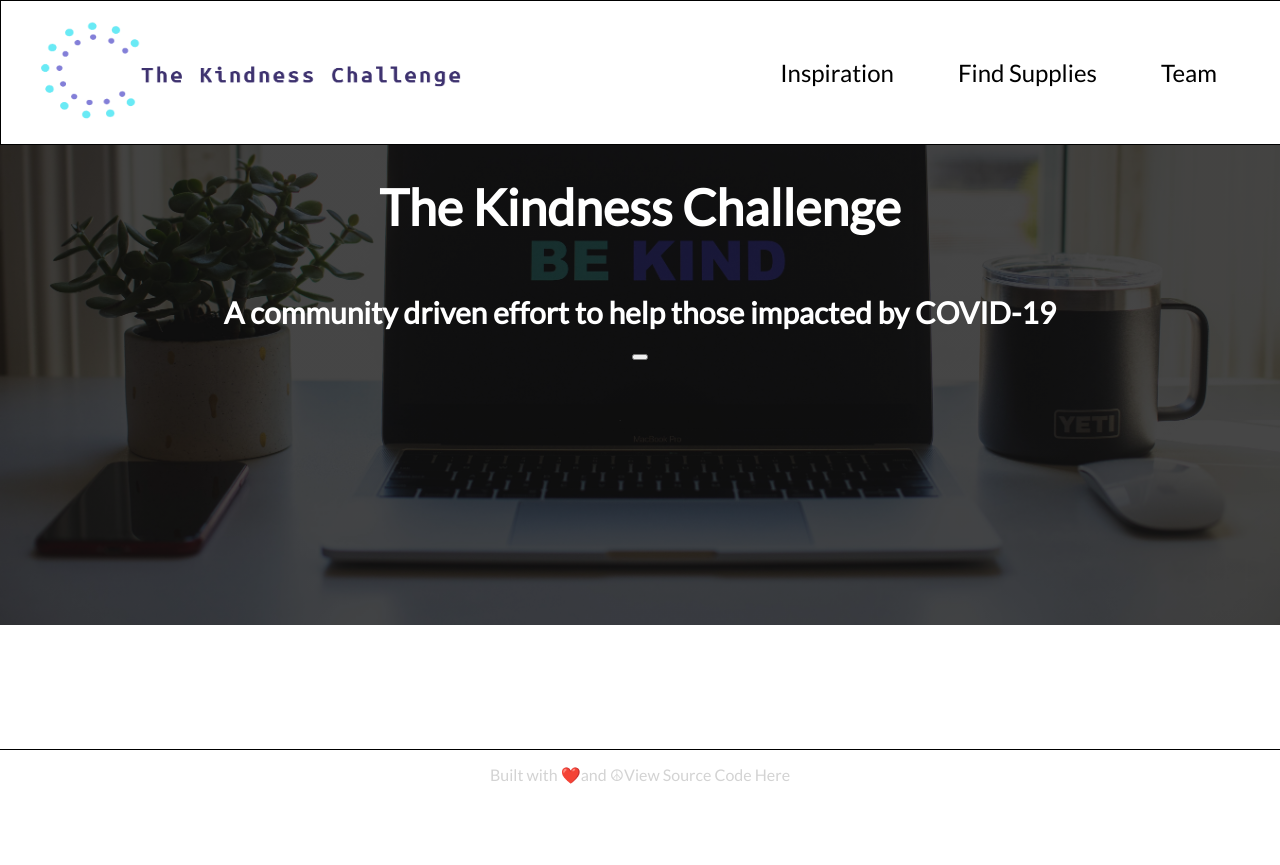
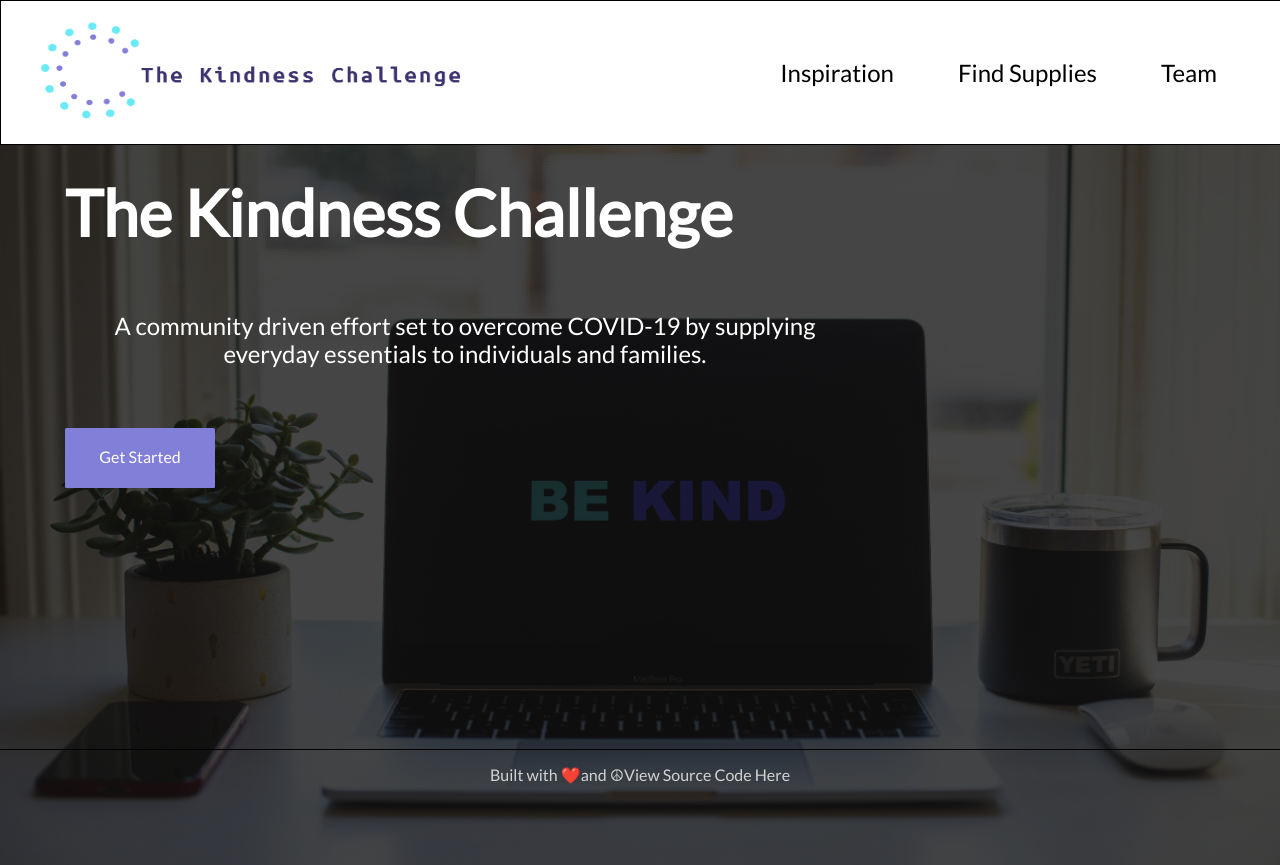
Before and after one commit to daniellimhong/kindness-challenge, a React (Create React App) app: page / in a window 1280 px wide. Before the commit the page ends 800 px from the top, so only its background shows below. Built offline with nearby package versions, Linux system fonts and the light colour scheme; what google-maps-react would draw is missing.

Commit message:
landing page done

```diff
--- a/src/Components/Resources/Layout.js
+++ b/src/Components/Resources/Layout.js
@@ -12,7 +12,6 @@ const containerStyle = {
 
 const GoogleMap = props => {
   const { google } = props;
-
   return (
     <Map
       google={google}
--- a/src/Routes/LandingPage.js
+++ b/src/Routes/LandingPage.js
@@ -2,30 +2,53 @@ import React from "react";
 import NavBar from "../Components/Reusable/NavBar";
 import Footer from "../Components/Reusable/Footer";
 import background from "../assets/landing-bg.jpg";
+import { Link } from "react-router-dom";
 import styled from "styled-components";
 
 const HeaderContainer = styled.div`
   width: 100%;
-  height: 60vh;
+  height: 90vh;
   background-image: linear-gradient(rgba(0, 0, 0, 0.705), rgba(0, 0, 0, 0.705)),
     url(${background});
   background-size: cover;
   background-repeat: no-repeat;
   background-position: center bottom;
   .title-container {
+    height: 300px;
+    width: 800px;
     display: flex;
-    align-items: center;
+    align-items: start;
     justify-content: center;
     flex-direction: column;
     color: white;
+    word-wrap: break-word;
+    padding: 15px;
+    margin-left: 50px;
   }
   h1 {
-    font-size: 50px;
     font-family: Lato;
+    font-size: 4rem;
+    font-weight: 800;
   }
   h2 {
     font-family: Lato;
-    font-size: 30px;
+    font-size: 1.5rem;
+    font-weight: 400;
+  }
+  .gsbutton {
+    height: 60px;
+    width: 150px;
+    margin-top: 40px;
+    padding: 20px;
+    background-color: #827fd9;
+    color: white;
+    border: none;
+    border-radius: 1.5px;
+    &:hover {
+      cursor: pointer;
+      color: #69e9f5;
+      transition: ease 0.8s;
+    }
   }
 `;
 
@@ -36,8 +59,15 @@ const LandingPage = () => {
       <HeaderContainer>
         <div className="title-container">
           <h1>The Kindness Challenge</h1>
-          <h2>A community driven effort to help those impacted by COVID-19</h2>
-          <button></button>
+          <h2>
+            A community driven effort set to overcome COVID-19 by supplying
+            everyday essentials to individuals and families.
+          </h2>
+          <Link to="/resources">
+            <button className="gsbutton" type="button">
+              Get Started
+            </button>
+          </Link>
         </div>
       </HeaderContainer>
       <Footer />
```
Also changed, not shown: src/Components/Reusable/NavBar.js (+21 -17 lines).
